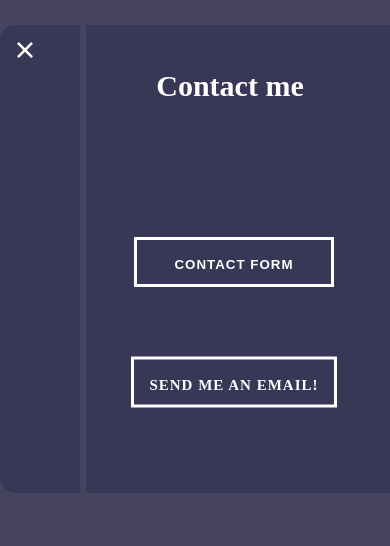
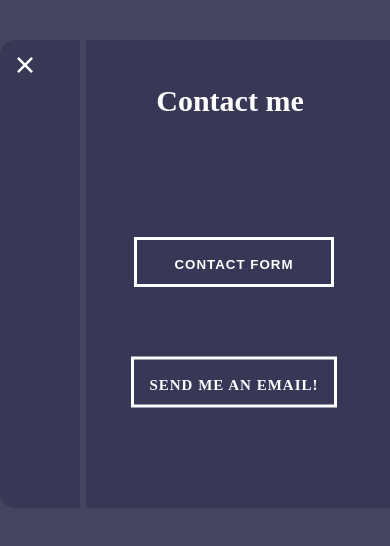
Before and after one commit to maureSs/maurososa-OLD, a React (Create React App) app: page /contact in a window 390 px wide. Shown: the top 546 px of the page. Built offline with nearby package versions, Linux system fonts and the light colour scheme.

Commit message:
website commit

```diff
--- a/src/index.css
+++ b/src/index.css
@@ -24,7 +24,7 @@ body {
 @media (max-width: 480px) {
   .main-container {
     min-height: 400px;
-    margin: 25px auto;
+    margin: 40px auto;
     border: 5px;
     border-radius: 15px;
     padding: 10px;
```
